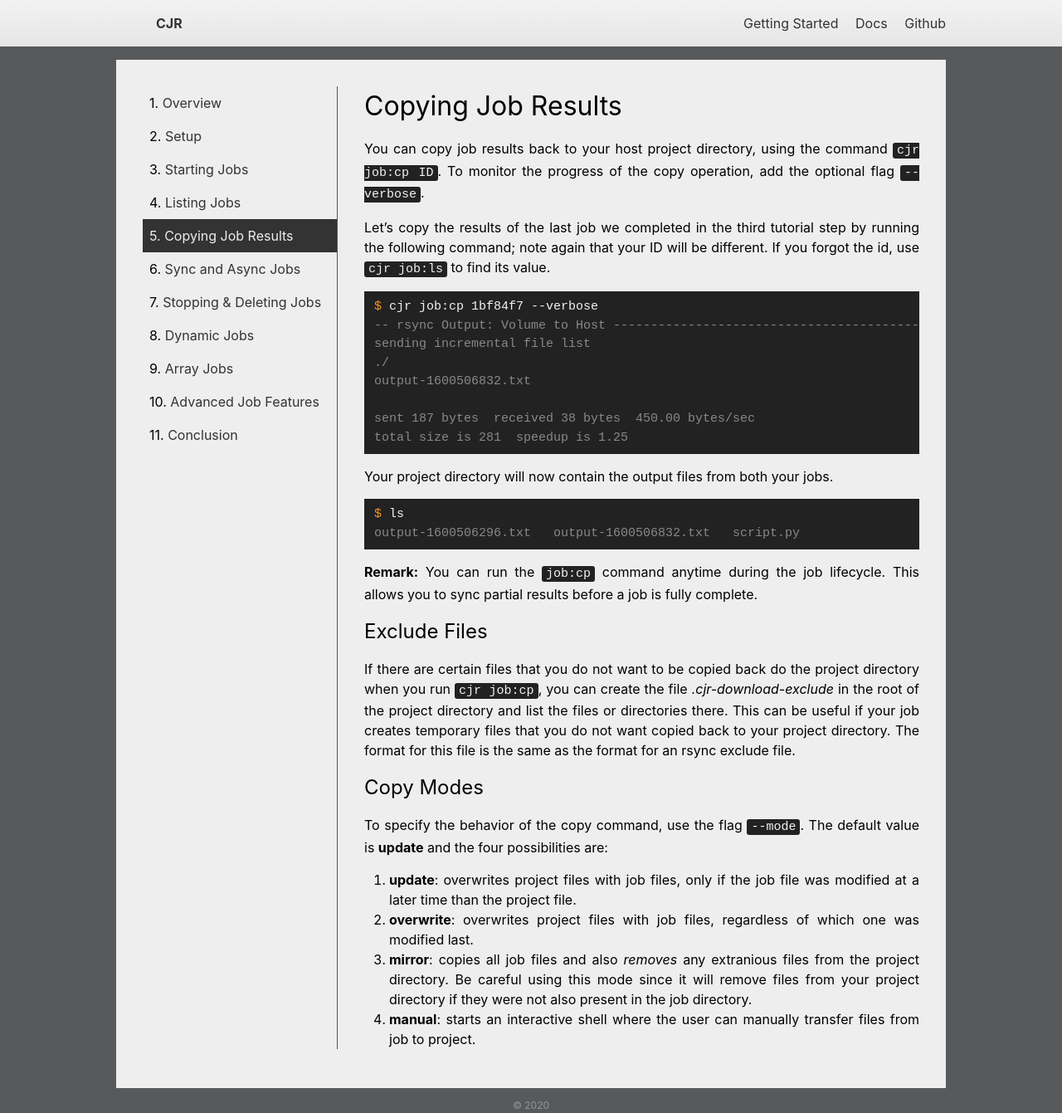
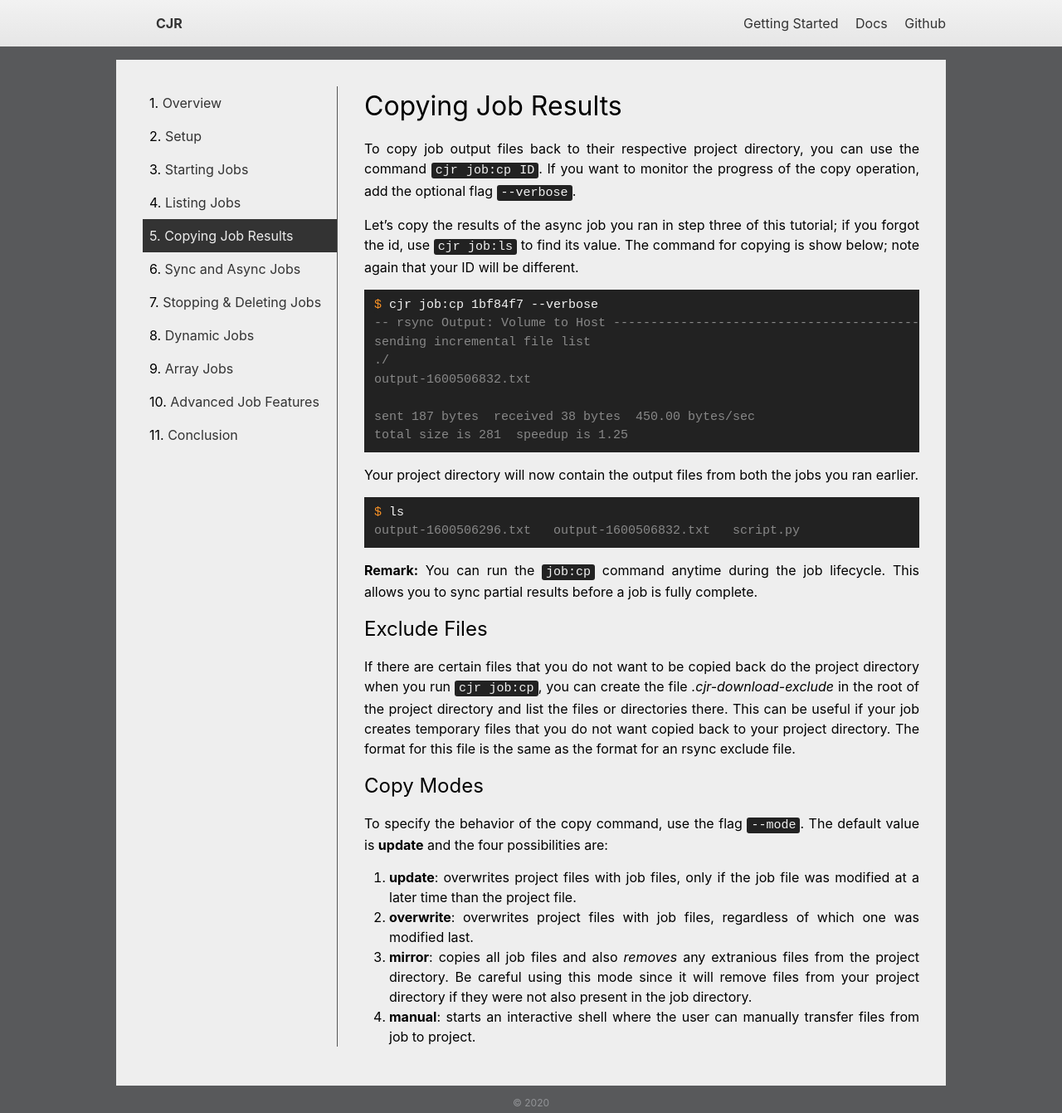
Before and after one commit to container-job-runner/container-job-runner.github.io, a Jekyll site: the page built from _posts/quick-start/local-jobs/2020-09-14-5-copying-results.md, in a window 1280 px wide. Shown: the whole page at 83% size. Built offline with Jekyll 4.4.1, drawn with Linux system fonts in a browser that asks for light colours.

Commit message:
updated text for local jobs tutorial

````diff
--- a/_posts/quick-start/local-jobs/2020-09-14-5-copying-results.md
+++ b/_posts/quick-start/local-jobs/2020-09-14-5-copying-results.md
@@ -10,9 +10,9 @@ date: 2014-09-14 00:00:04
 Copying Job Results
 =======================
 
-You can copy job results back to your host project directory, using the command `cjr job:cp ID`. To monitor the progress of the copy operation, add the optional flag `--verbose`.
+To copy job output files back to their respective project directory, you can use the command `cjr job:cp ID`. If you want to monitor the progress of the copy operation, add the optional flag `--verbose`.
 
-Let's copy the results of the last job we completed in the third tutorial step by running the following command; note again that your ID will be different. If you forgot the id, use `cjr job:ls` to find its value.
+Let's copy the results of the async job you ran in step three of this tutorial; if you forgot the id, use `cjr job:ls` to find its value.  The command for copying is show below; note again that your ID will be different.
 ```console
 $ cjr job:cp 1bf84f7 --verbose
 -- rsync Output: Volume to Host ------------------------------------------------
@@ -23,7 +23,7 @@ output-1600506832.txt
 sent 187 bytes  received 38 bytes  450.00 bytes/sec
 total size is 281  speedup is 1.25
 ```
-Your project directory will now contain the output files from both your jobs.
+Your project directory will now contain the output files from both the jobs you ran earlier.
 ```console
 $ ls
 output-1600506296.txt	output-1600506832.txt	script.py
````
Also changed, not shown: _posts/quick-start/local-jobs/2020-09-14-3-starting-jobs.md (+3 -3 lines), _posts/quick-start/local-jobs/2020-09-14-4-listing-jobs.md (+1 -1 lines), _posts/quick-start/local-jobs/2020-09-14-9-array-jobs.md (+2 -1 lines).
